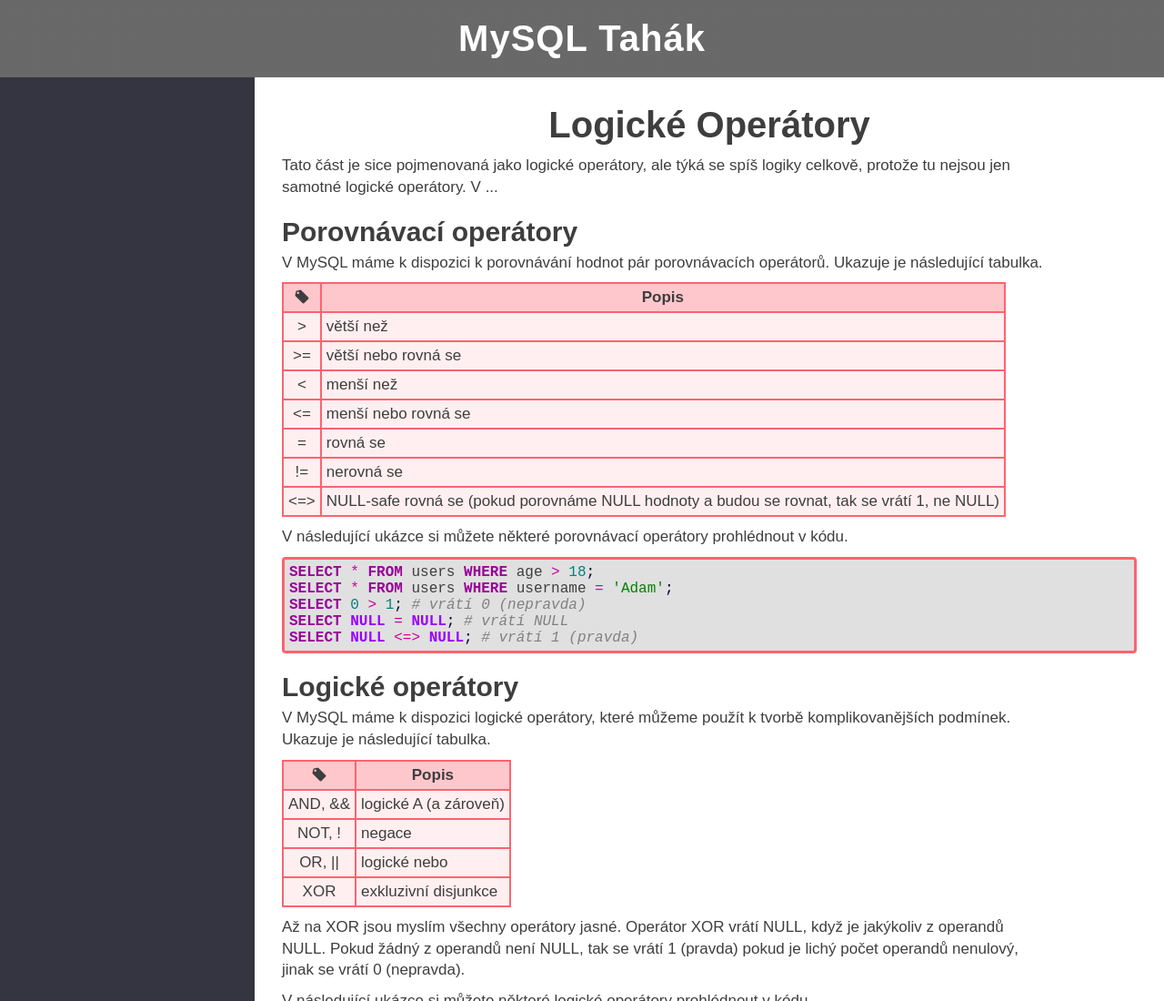
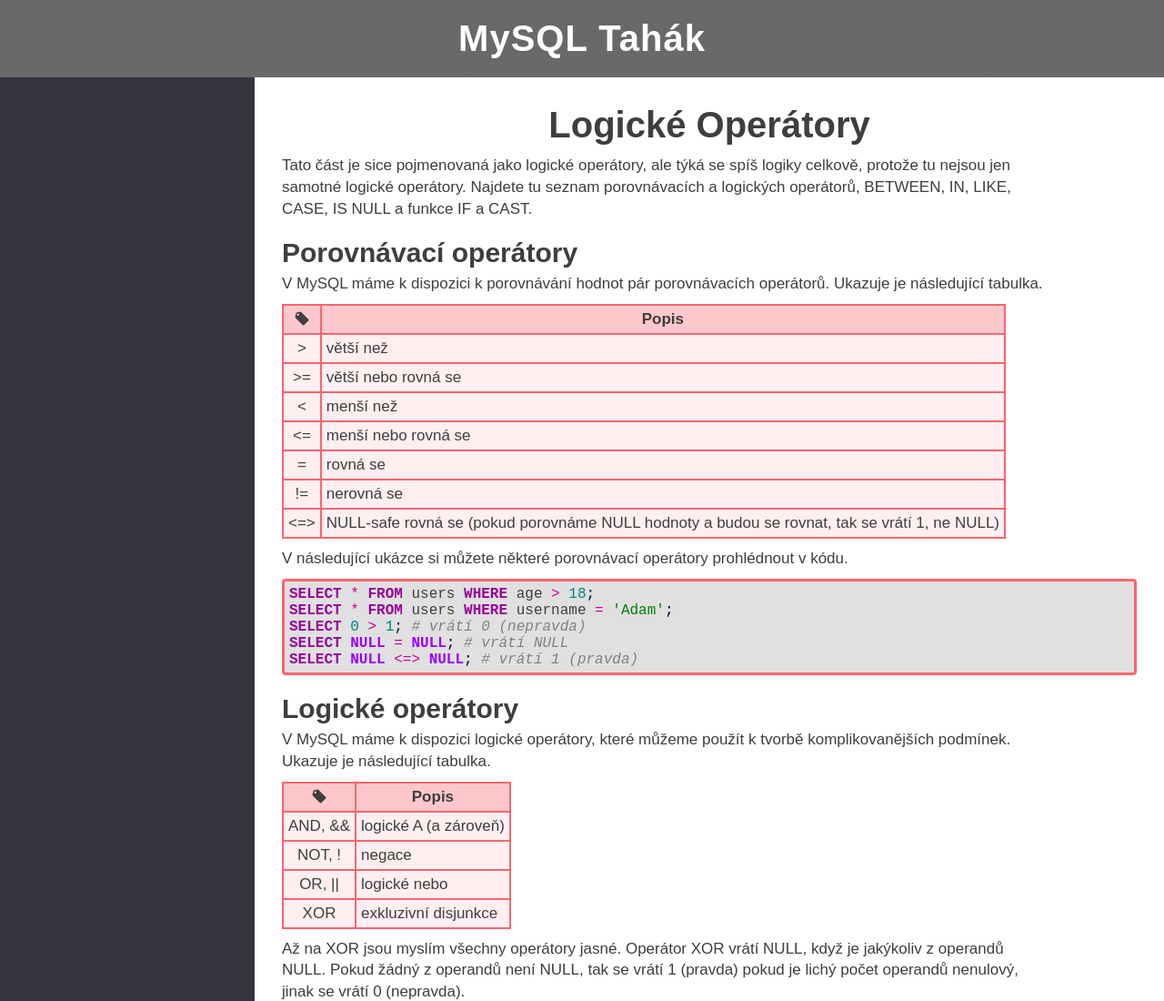
Before and after one commit to Jirkasa/mysql-tahak, a website: page logicke-operatory/index.html in a window 1280 px wide. Shown: the top 1100 px of the page at 91% size. Drawn offline with Linux system fonts and the light colour scheme; a web font is replaced by a local one.

Commit message:
change introduction of logical operators cheat sheet;

```diff
--- a/logicke-operatory/index.html
+++ b/logicke-operatory/index.html
@@ -19,7 +19,7 @@
         <div class="article-page__content-side">
             <main class="article-page__content">
                 <h1 class="heading-primary u-center-text u-margin-bottom-small">Logické Operátory</h1>
-                <p class="paragraph paragraph--right-padding u-margin-bottom-medium">Tato část je sice pojmenovaná jako logické operátory, ale týká se spíš logiky celkově, protože tu nejsou jen samotné logické operátory. V ...</p>
+                <p class="paragraph paragraph--right-padding u-margin-bottom-medium">Tato část je sice pojmenovaná jako logické operátory, ale týká se spíš logiky celkově, protože tu nejsou jen samotné logické operátory. Najdete tu seznam porovnávacích a logických operátorů, BETWEEN, IN, LIKE, CASE, IS NULL a funkce IF a CAST.</p>
                 <h2 class="heading-secondary u-margin-bottom-tiny">Porovnávací operátory</h2>
                 <p class="paragraph paragraph--right-padding u-margin-bottom-small">V MySQL máme k dispozici k porovnávání hodnot pár porovnávacích operátorů. Ukazuje je následující tabulka.</p>
                 <table class="table u-margin-bottom-small">
```
